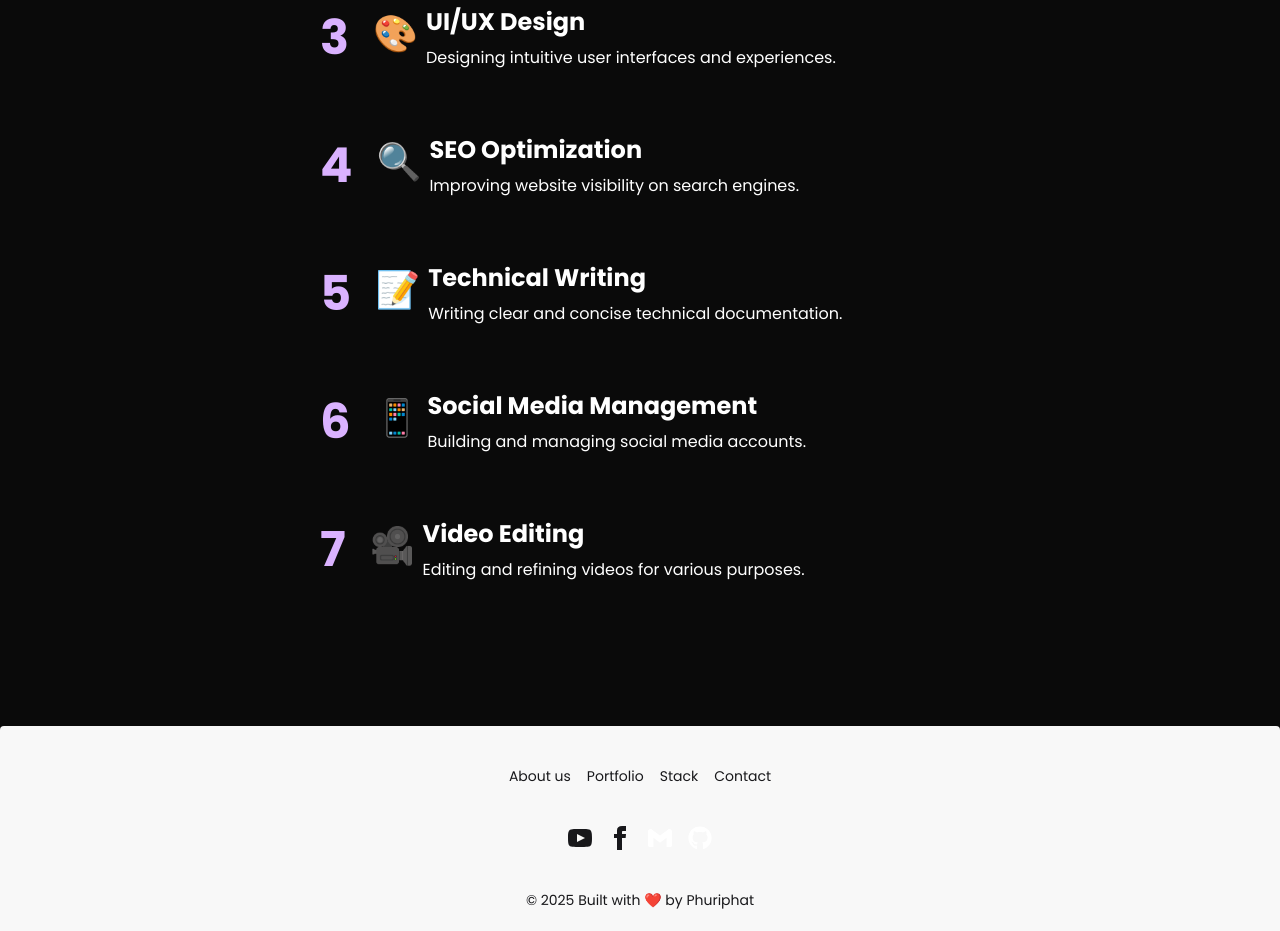
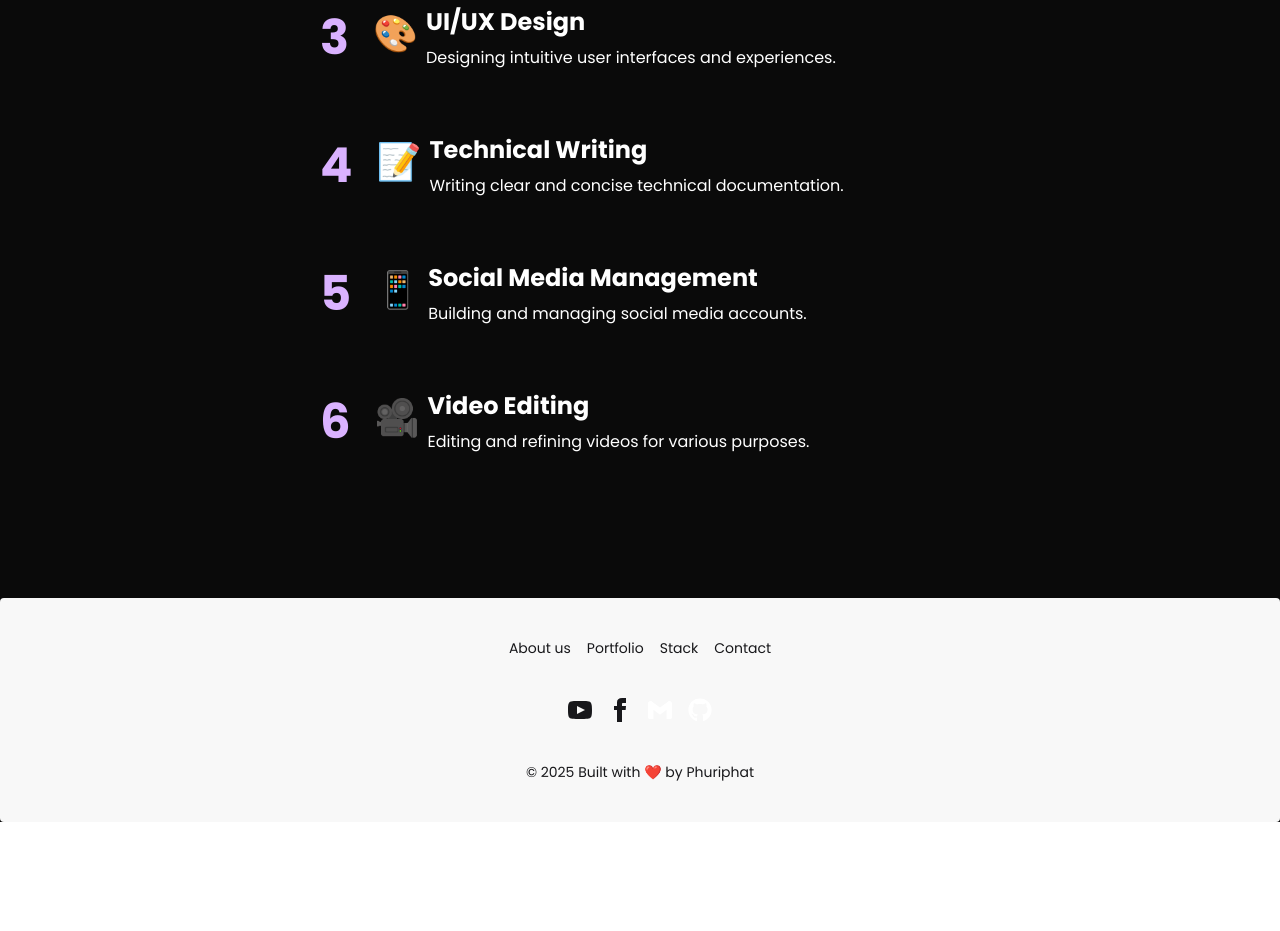
Before and after one commit to phuriphatSK/phuriphat-suknukul-portfolio, a Next.js app: page / in a window 1280 px wide. Shown: the part 4080-5011 px from the top of the page. After the commit the page ends 4902 px from the top, so only its background shows below. Built offline with nearby package versions, Linux system fonts and the light colour scheme.

Commit message:
Remove SEO Optimization service and adjust subsequent service IDs

```diff
--- a/components/Services.tsx
+++ b/components/Services.tsx
@@ -19,26 +19,26 @@ const services = [
     description: "Designing intuitive user interfaces and experiences.",
     icon: "🎨",
   },
+  // {
+  //   id: 4,
+  //   title: "SEO Optimization",
+  //   description: "Improving website visibility on search engines.",
+  //   icon: "🔍",
+  // },
   {
     id: 4,
-    title: "SEO Optimization",
-    description: "Improving website visibility on search engines.",
-    icon: "🔍",
-  },
-  {
-    id: 5,
     title: "Technical Writing",
     description: "Writing clear and concise technical documentation.",
     icon: "📝",
   },
   {
-    id: 6,
+    id: 5,
     title: "Social Media Management",
     description: "Building and managing social media accounts.",
     icon: "📱",
   },
   {
-    id: 7,
+    id: 6,
     title: "Video Editing",
     description: "Editing and refining videos for various purposes.",
     icon: "🎥",
```
